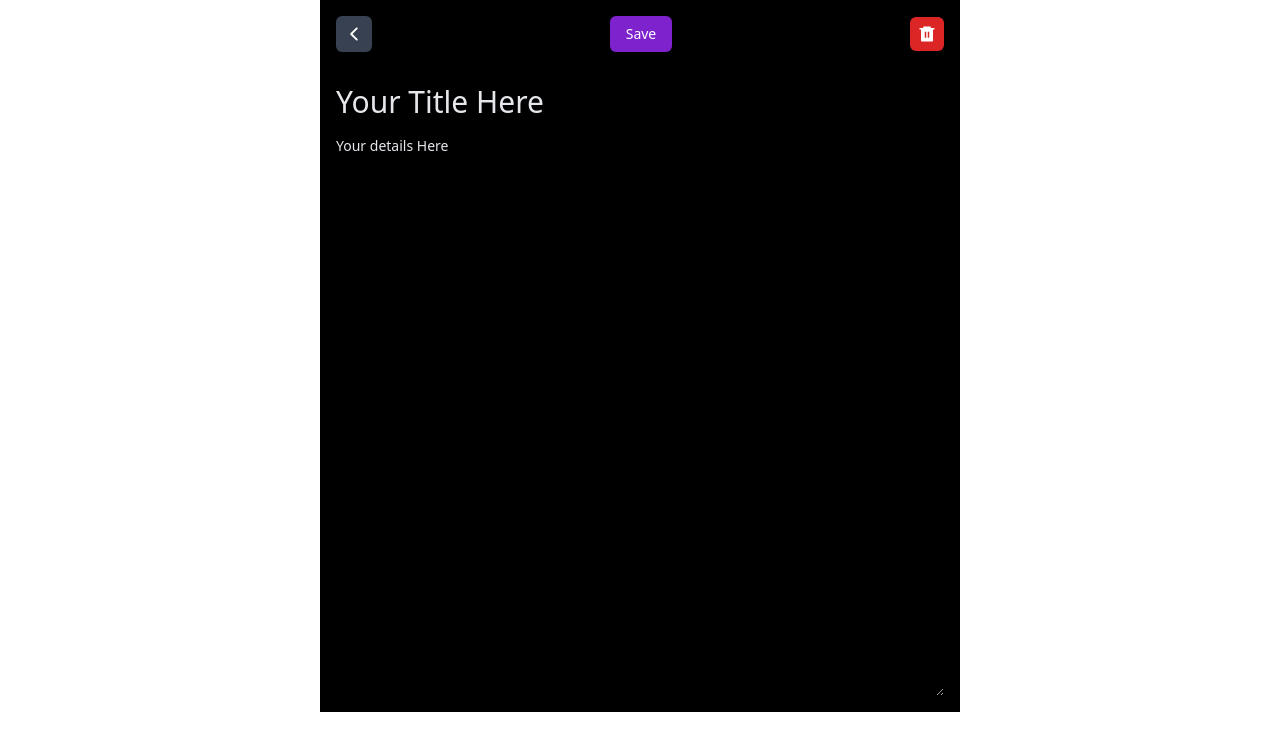
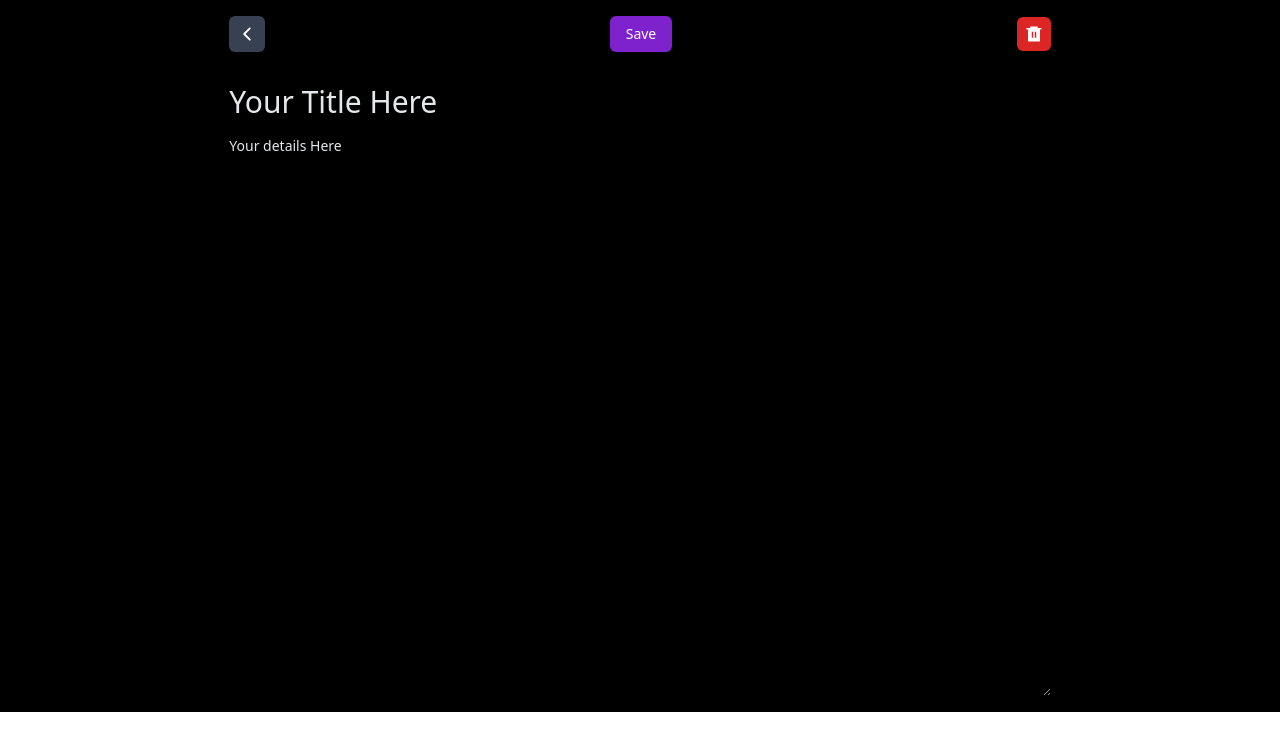
Before and after one commit to Ayothegod/note-tut, a Next.js app: page /editNote/1 in a window 1280 px wide. Shown: the top 750 px of the page. Built offline with nearby package versions, Linux system fonts and the light colour scheme.

Commit message:
correct editnote width

```diff
--- a/pages/editNote/[id].jsx
+++ b/pages/editNote/[id].jsx
@@ -11,7 +11,6 @@ const EditNote = () => {
   const router = useRouter();
   const idx = router.query.id;
   const { note, setNote, deleteNote } = useNoteContext();
-  //create note
   const date = useCreateDate();
   const notes = note.find((note) => note.id === idx);
   const [title, setTitle] = useState(notes?.title || "Your Title Here");
@@ -40,7 +39,11 @@ const EditNote = () => {
         <meta name="viewport" content="width=device-width, initial-scale=1" />
         <link rel="icon" href="/favicon.ico" />
       </Head>
-      <div className=" bg-black text-white h-full p-4 md:m-auto md:w-1/2  ">
+
+      <main className="bg-black">
+
+
+      <div className=" md:w-2/3 text-white h-full p-4 md:m-auto  ">
         <header className="w-full flex items-center justify-between ">
           <Link href="/">
             <button className="text-xl bg-gray-700 p-2 rounded-md">
@@ -79,6 +82,7 @@ const EditNote = () => {
           ></textarea>
         </form>
       </div>
+            </main>
     </>
   );
 };
```
